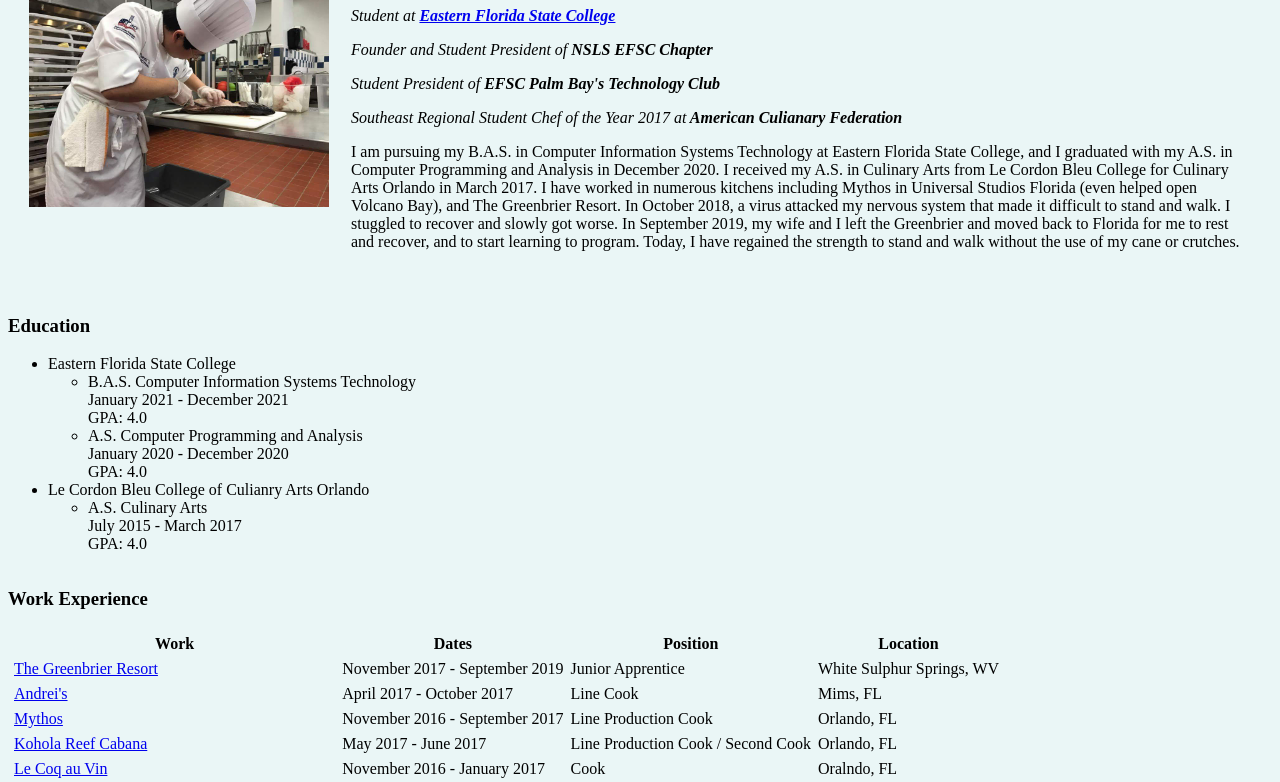
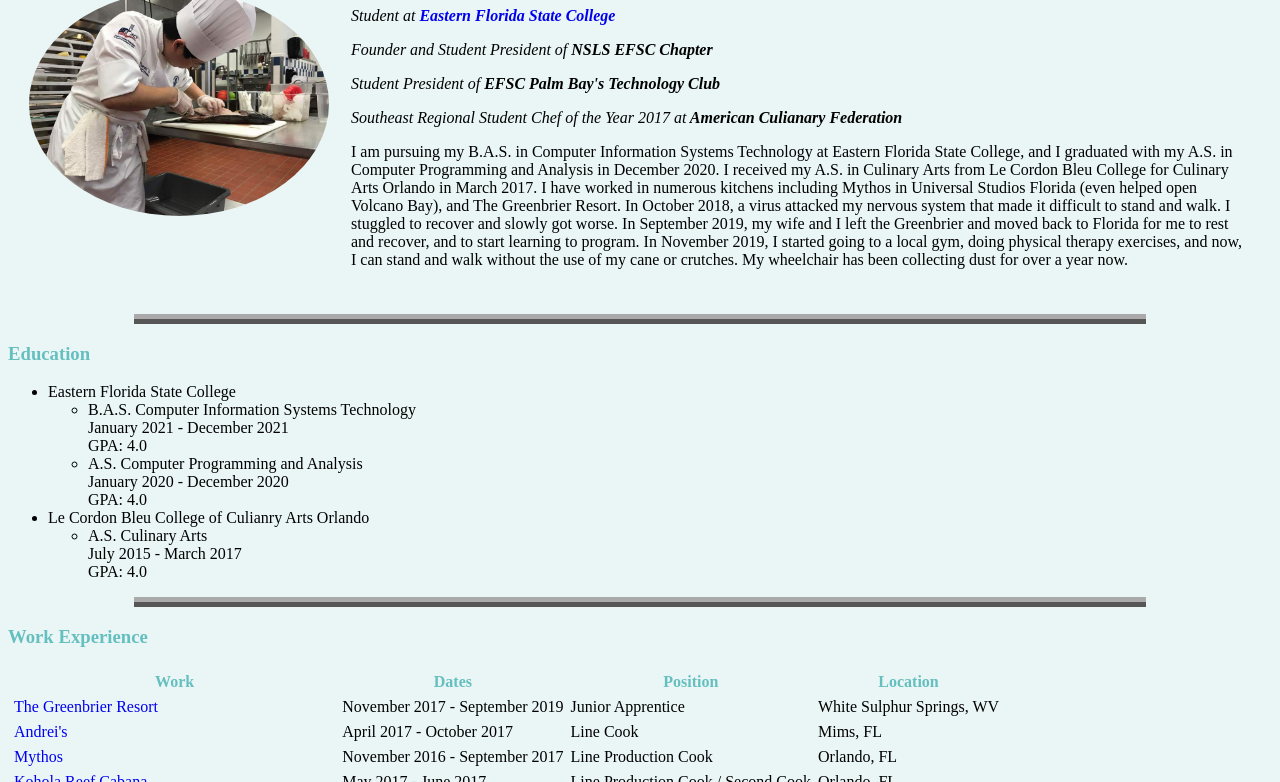
Before and after one commit to dwernz/cv, a plain HTML site: page index.html in a window 1280 px wide. Shown: the part 102-884 px from the top of the page. Drawn offline with Linux system fonts and the light colour scheme.

Commit message:
After video 35

```diff
--- /dev/null
+++ b/css/style.css
@@ -0,0 +1,28 @@
+body {
+    background-color: #EAF6F6;
+}
+
+hr {
+    border-style: none;
+    border-top-style: ridge;
+    border-color: #AAAAAA;
+    border-width: 10px;
+    width: 80%;
+}
+
+img {
+    height: 225px;
+    border-radius: 50%;
+}
+
+h1, h3, th {
+    color: #66BFBF;
+}
+
+a {
+    text-decoration: none;
+}
+
+a:hover {
+    color: burlywood;
+}
--- a/index.html
+++ b/index.html
@@ -3,19 +3,19 @@
     <head>
         <meta charset="utf-8">
         <title>Daniel's Personal Site</title>
-        <link rel="stylesheet" href="style.css">
+        <link rel="stylesheet" href="css/style.css">
     </head>
     <body>
         <table cellspacing="20">
             <tr>
-                <td><img src="images/Profile.jpg" alt="Daniel's profile picture" height="225"></td>
+                <td><img src="images/Profile.jpg" alt="Daniel's profile picture"></td>
                 <td>
                     <h1>Daniel Wernz</h1>
                     <p><i>Student at <a href="https://easternflorida.edu/"><strong>Eastern Florida State College</strong></a></i></p>
                     <p><i>Founder and Student President of <strong>NSLS EFSC Chapter</strong></i></p>
                     <p><i>Student President of <strong>EFSC Palm Bay's Technology Club</strong></i></p>
                     <p><i>Southeast Regional Student Chef of the Year 2017 at<strong> American Culianary Federation</strong></i></p>
-                    <p>I am pursuing my B.A.S. in Computer Information Systems Technology at Eastern Florida State College, and I graduated with my A.S. in Computer Programming and Analysis in December 2020. I received my A.S. in Culinary Arts from Le Cordon Bleu College for Culinary Arts Orlando in March 2017. I have worked in numerous kitchens including Mythos in Universal Studios Florida (even helped open Volcano Bay), and The Greenbrier Resort. In October 2018, a virus attacked my nervous system that made it difficult to stand and walk. I stuggled to recover and slowly got worse. In September 2019, my wife and I left the Greenbrier and moved back to Florida for me to rest and recover, and to start learning to program. Today, I have regained the strength to stand and walk without the use of my cane or crutches.</p>
+                    <p>I am pursuing my B.A.S. in Computer Information Systems Technology at Eastern Florida State College, and I graduated with my A.S. in Computer Programming and Analysis in December 2020. I received my A.S. in Culinary Arts from Le Cordon Bleu College for Culinary Arts Orlando in March 2017. I have worked in numerous kitchens including Mythos in Universal Studios Florida (even helped open Volcano Bay), and The Greenbrier Resort. In October 2018, a virus attacked my nervous system that made it difficult to stand and walk. I stuggled to recover and slowly got worse. In September 2019, my wife and I left the Greenbrier and moved back to Florida for me to rest and recover, and to start learning to program. In November 2019, I started going to a local gym, doing physical therapy exercises, and now, I can stand and walk without the use of my cane or crutches. My wheelchair has been collecting dust for over a year now.</p>
                 </td>
             </tr>
         </table>
--- a/style.css
+++ /dev/null
@@ -1,8 +0,0 @@
-body {
-    background-color: #EAF6F6;
-}
-
-hr {
-    background-color: #FFFFFF;
-    border-style: none;
-}
```
Also changed, not shown: contact.html (+1 -1 lines), hobbies.html (+1 -1 lines).
